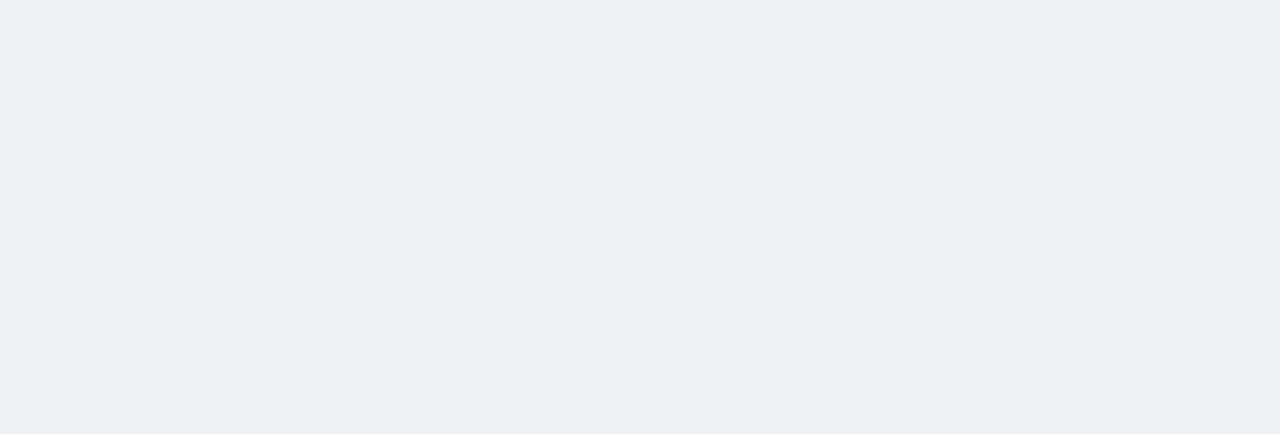
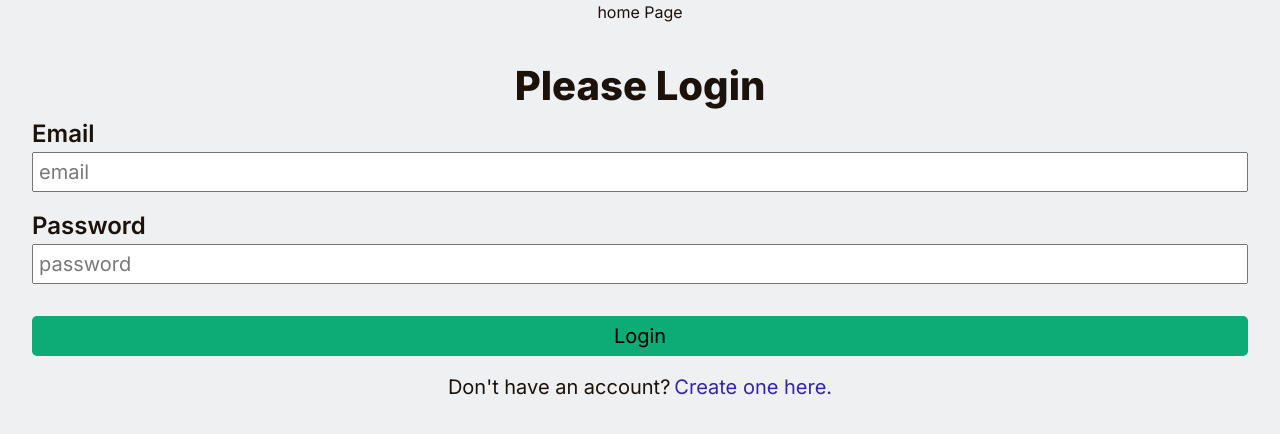
Before and after one commit to NatnaelAbWe/Library-management-system, a React (Vite) app: page / in a window 1280 px wide. Shown: the top 434 px of the page. Built offline with nearby package versions, Linux system fonts and the light colour scheme.

Commit message:
feat: login functionality with style

```diff
--- a/package.json
+++ b/package.json
@@ -11,6 +11,7 @@
   },
   "dependencies": {
     "@tailwindcss/vite": "^4.1.18",
+    "axios": "^1.13.5",
     "react": "^19.2.0",
     "react-dom": "^19.2.0"
   },
--- a/src/App.tsx
+++ b/src/App.tsx
@@ -1,7 +1,17 @@
 import "./App.css";
+import { useState } from "react";
+import Home from "./pages/HomePage/Home";
+import { User } from "./models/user";
 
 function App() {
-  return <></>;
+  const [displayLogin, setDisplayLogin] = useState<boolean>(true);
+  const [loggedInUser, setLoggedInUser] = useState<User>();
+
+  return (
+    <div>
+      <Home displayLogin={displayLogin} />
+    </div>
+  );
 }
 
 export default App;
--- /dev/null
+++ b/src/features/authnication/component/LoginForm/LoginForm.css
@@ -0,0 +1,63 @@
+.login-form {
+  width: 100%;
+  height: 100%;
+  display: flex;
+  flex-direction: column;
+  align-items: center;
+  justify-content: flex-start;
+  padding: 32px;
+}
+
+.login-form-error {
+  margin-bottom: 16px;
+  color: #cb4c4e;
+}
+
+.login-form-input-group {
+  width: 100%;
+  margin-bottom: 16px;
+}
+
+.login-form-input {
+  width: 100%;
+  height: 2.5rem;
+  font-size: 1.25rem;
+  padding: 5px;
+}
+
+.login-form-input::placeholder {
+  color: var(--text-secondary);
+}
+
+.login-form-input:focus {
+  outline: none;
+}
+
+.login-form-submit {
+  width: 100%;
+  height: 2.5rem;
+  border: none;
+  background-color: var(--secondary);
+  border-radius: 5px;
+  font-size: 1.25rem;
+  margin-bottom: 16px;
+  margin-top: 16px;
+}
+
+.login-form-submit:hover {
+  cursor: pointer;
+  background-color: var(--background-primary);
+  color: var(--primary);
+  box-shadow: var(--box-shadow);
+  border: 2px solid var(--primary);
+}
+
+.login-form-register {
+  color: var(--primary);
+  cursor: pointer;
+  margin-left: 4px;
+}
+
+.login-form-register:hover {
+  text-decoration: underline;
+}
--- /dev/null
+++ b/src/features/authnication/component/LoginForm/LoginForm.tsx
@@ -0,0 +1,66 @@
+import React, { useRef, useState } from "react";
+import axios from "axios";
+import "./LoginForm.css";
+
+export const LoginForm: React.FC = () => {
+  const [error, setError] = useState<boolean>(false);
+
+  const emailRef = useRef<HTMLInputElement>(null);
+  const passwordRef = useRef<HTMLInputElement>(null);
+
+  const handleLoginUser = async (e: React.MouseEvent<HTMLButtonElement>) => {
+    e.preventDefault();
+    if (emailRef && emailRef.current && passwordRef && passwordRef.current) {
+      try {
+        const req = await axios.post("http://localhost:8000/auth/login", {
+          email: emailRef.current.value,
+          password: passwordRef.current.value,
+        });
+
+        setError(false);
+        console.log(req.data.user);
+      } catch (e) {
+        setError(true);
+      }
+    }
+  };
+
+  return (
+    <form className="login-form">
+      <h2>Please Login</h2>
+      {error ? (
+        <p className="login-form-error">Username or password incorrect</p>
+      ) : (
+        <></>
+      )}
+      <div className="login-form-input-group">
+        <h6>Email</h6>
+        <input
+          className="login-form-input"
+          placeholder="email"
+          name="email"
+          required
+          ref={emailRef}
+        />
+      </div>
+      <div className="login-form-input-group">
+        <h6>Password</h6>
+        <input
+          className="login-form-input"
+          placeholder="password"
+          name="password"
+          type="password"
+          required
+          ref={passwordRef}
+        />
+      </div>
+      <button className="login-form-submit" onClick={handleLoginUser}>
+        Login
+      </button>
+      <p>
+        Don't have an account?
+        <span className="login-form-register">Create one here.</span>
+      </p>
+    </form>
+  );
+};
--- /dev/null
+++ b/src/models/user.ts
@@ -0,0 +1,8 @@
+export type User = {
+  _id: string;
+  type: "ADMIN" | "EMPLOYEE" | "PATRON";
+  firstName: string;
+  lastName: string;
+  email: string;
+  password: string;
+};
--- /dev/null
+++ b/src/pages/HomePage/Home.tsx
@@ -0,0 +1,18 @@
+import type { JSX } from "react";
+import "./Home.css";
+import { LoginForm } from "../../features/authnication/component/LoginForm/LoginForm";
+
+interface HomePageProps {
+  displayLogin: Boolean;
+}
+
+const Home = (props: HomePageProps): JSX.Element => {
+  return (
+    <div className="page">
+      home Page
+      {props.displayLogin ? <LoginForm /> : <></>}
+    </div>
+  );
+};
+
+export default Home;
```
Also changed, not shown: src/pages/HomePage/Home.css (added), 1 other file (tests, documents, lock files or other folders).
